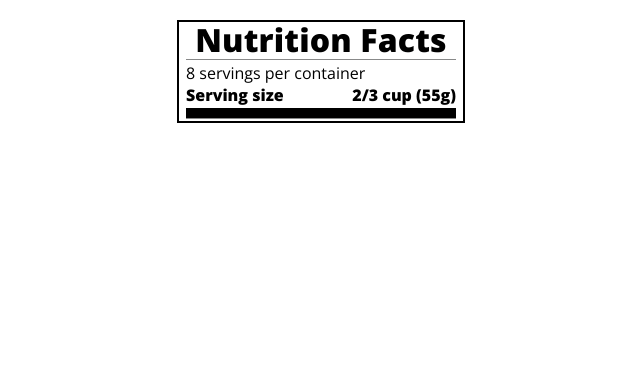
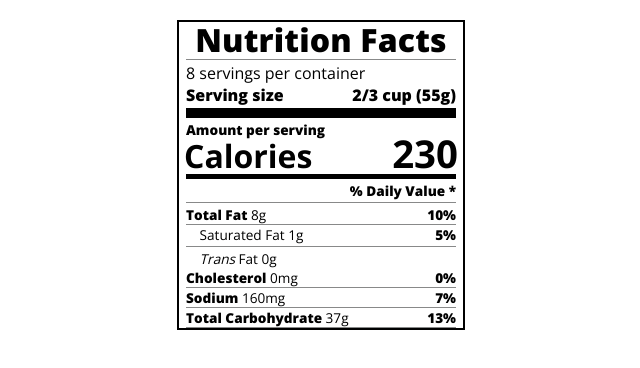
Before and after one commit to arivreduce/nutrition-label, a plain HTML site: page index.html in a window 1280 px wide. Shown: the whole page, without its empty margins (319-959 px from the left). Drawn offline with nearby package versions, Linux system fonts and the light colour scheme.

Commit message:
created more sections and dividers with content

```diff
--- a/index.html
+++ b/index.html
@@ -18,6 +18,41 @@
         <p class="bold">Serving size <span>2/3 cup (55g)</span></p>
       </header>
       <div class="divider large"></div>
+      <div class="calories-info">
+        <div class="left-container">
+          <h2 class="bold small-text">Amount per serving</h2>
+          <p>Calories</p>
+        </div>
+        <span>230</span>
+      </div>
+      <div class="divider medium"></div>
+      <div class="daily-value small-text">
+        <p class="bold right no-divider">% Daily Value *</p>
+        <div class="divider"></div>
+        <p>
+          <span><span class="bold">Total Fat</span> 8g</span>
+          <span class="bold">10%</span>
+        </p>
+        <p class="indent no-divider">
+          Saturated Fat 1g <span class="bold">5%</span>
+        </p>
+        <div class="divider"></div>
+        <p class="indent no-divider">
+          <span><i>Trans</i> Fat 0g</span>
+        </p>
+        <p>
+          <span><span class="bold">Cholesterol</span> 0mg</span>
+          <span class="bold">0%</span>
+        </p>
+        <p>
+          <span><span class="bold">Sodium</span> 160mg</span>
+          <span class="bold">7%</span>
+        </p>
+        <p>
+          <span><span class="bold">Total Carbohydrate</span> 37g</span>
+          <span class="bold">13%</span>
+        </p>
+      </div>
     </div>
   </body>
 </html>
--- a/styles.css
+++ b/styles.css
@@ -33,4 +33,38 @@ p {
 .large,
 .medium {
   background-color: black;
+  border: 0;
 }
+.small-text {
+  font-size: 0.85rem;
+}
+.calories-info h2 {
+  margin: 0;
+}
+.calories-info {
+  display: flex;
+  justify-content: space-between;
+  align-items: flex-end;
+}
+.left-container p {
+  margin: -5px -2px;
+  font-size: 2em;
+  font-weight: 700;
+}
+.calories-info span {
+  font-size: 2.4em;
+  font-weight: 700;
+  margin: -7px -2px;
+}
+.medium {
+  height: 5px;
+}
+.right {
+  justify-content: flex-end;
+}
+.indent {
+  margin-left: 1em;
+}
+.daily-value p:not(.no-divider) {
+  border-bottom: 1px solid #888989;
+}
```
